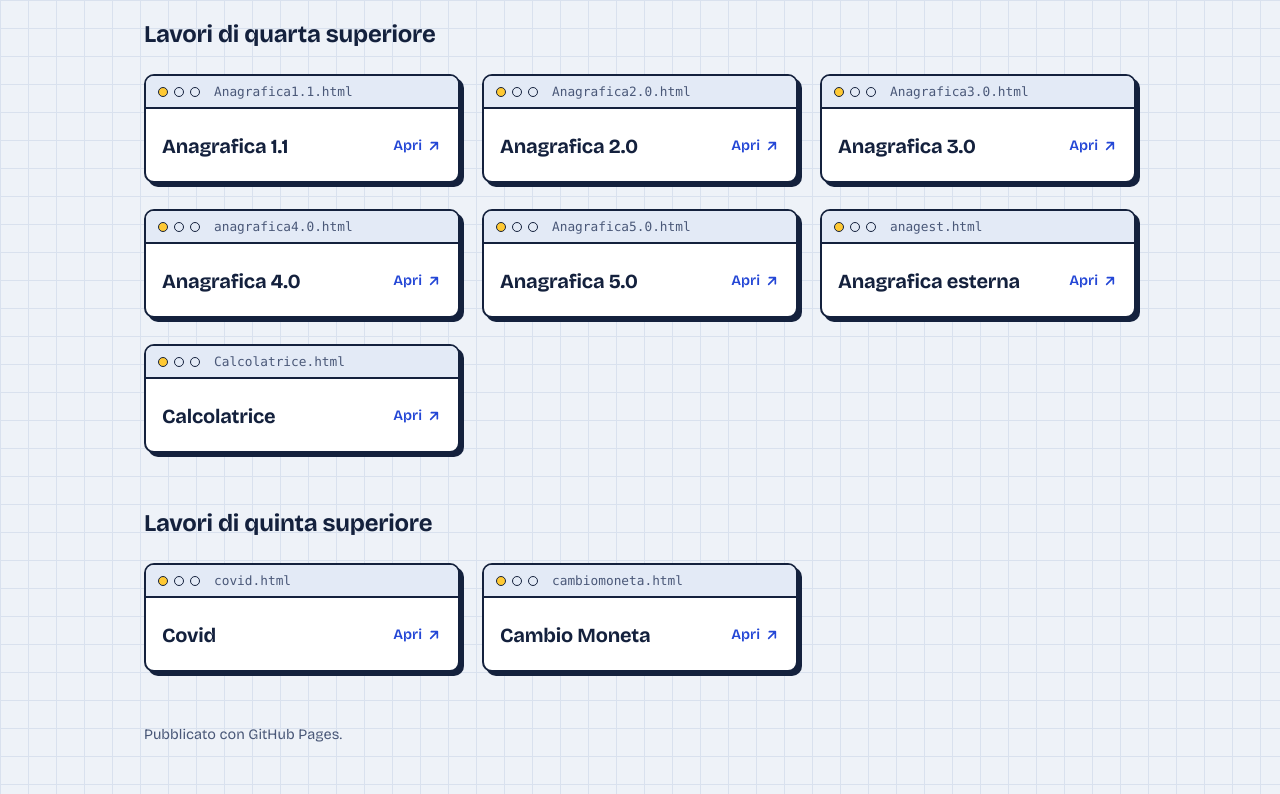
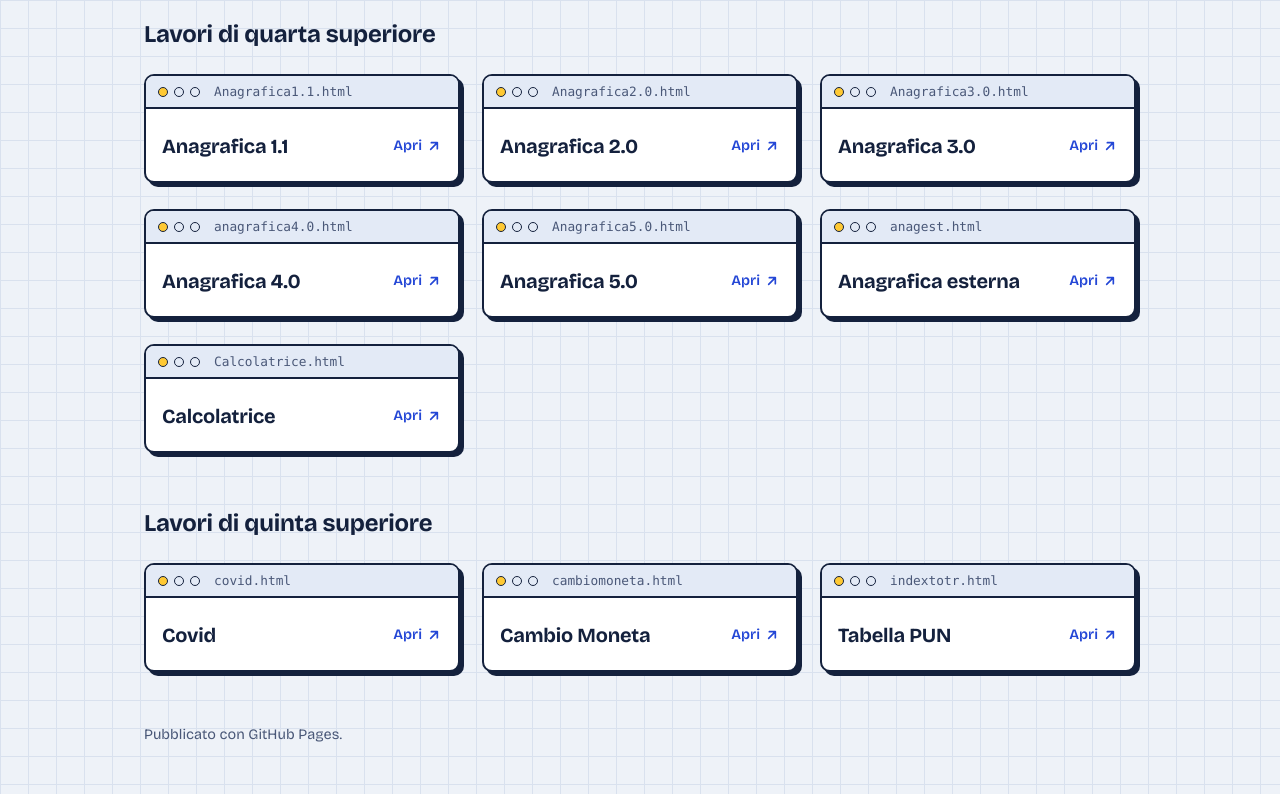
Before and after one commit to ValeFiorese/lavori-tps, a plain HTML site: page index.html in a window 1280 px wide. Shown: the part 336-1130 px from the top of the page. Drawn offline with nearby package versions, Linux system fonts and the light colour scheme.

Commit message:
Add link to indextotr.html in index.html
Added a new link to 'indextotr.html' in the list.

```diff
--- a/index.html
+++ b/index.html
@@ -281,6 +281,15 @@
                             </div>
                         </a>
                     </li>
+                    <li>
+                        <a class="win" href="https://ValeFiorese.github.io/lavori-tps/indextotr.html" target="_blank" rel="noopener noreferrer">
+                            <div class="bar"><span class="dot"></span><span class="dot"></span><span class="dot"></span><span class="file">indextotr.html</span></div>
+                            <div class="body">
+                                <span class="name">Tabella PUN</span>
+                                <span class="open">Apri <svg viewBox="0 0 24 24" fill="none" stroke="currentColor" stroke-width="2.5" stroke-linecap="round" stroke-linejoin="round" aria-hidden="true"><path d="M7 17 17 7M8 7h9v9"/></svg><span class="sr">(si apre in una nuova scheda)</span></span>
+                            </div>
+                        </a>
+                    </li>
                     <!-- Per aggiungere un lavoro: copia un blocco <li>...</li> qui sopra,
                          cambia il link (href), il nome del file e il titolo. -->
                 </ul>
```
